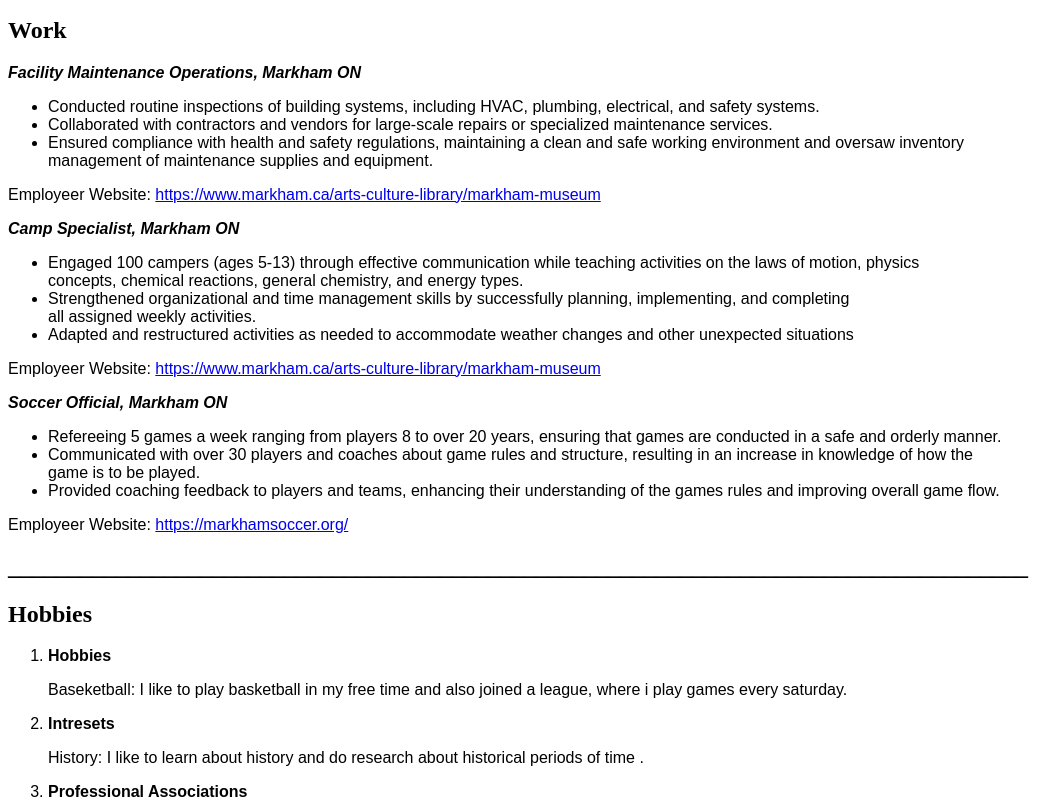
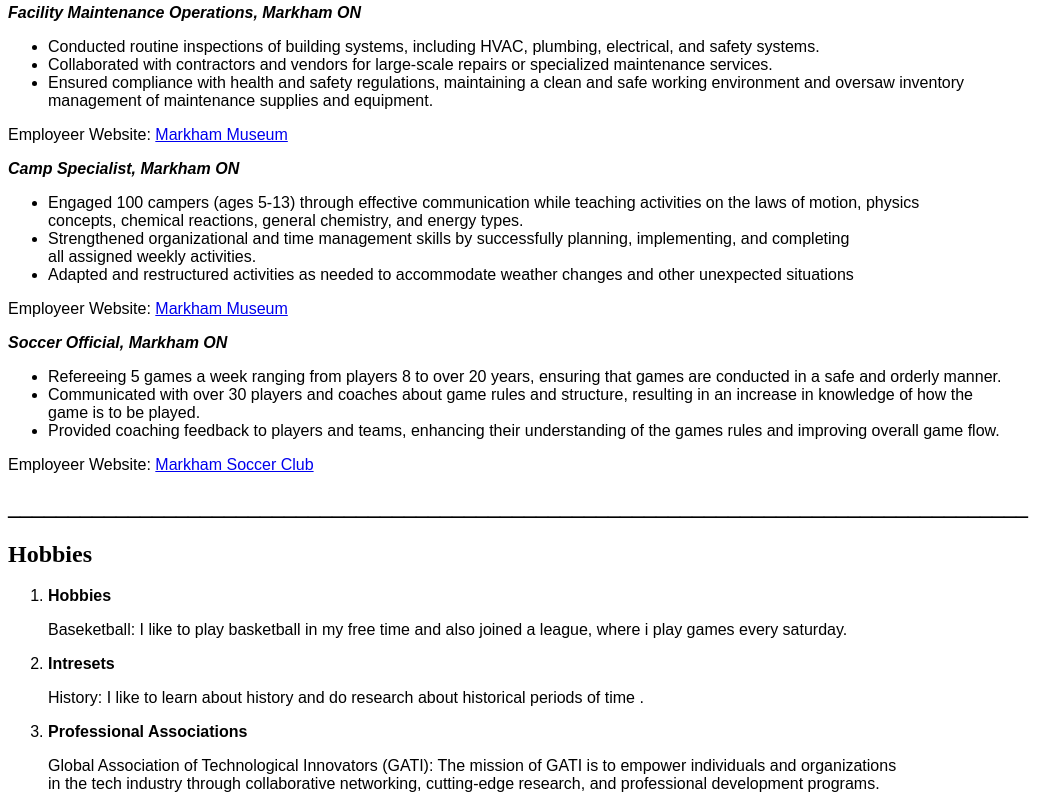
Before and after one commit to thavarap/thavarap.github.io, a plain HTML site: page index.html in a window 1280 px wide. Shown: the part 545-1348 px from the top of the page, without its empty margins (0-1055 px from the left). Drawn offline with Linux system fonts and the light colour scheme.

Commit message:
Update index.html

```diff
--- a/index.html
+++ b/index.html
@@ -9,7 +9,6 @@ I have also not made my work available to anyone else.
     <title> Prashan Thavarajah Website </title>
   </head>
   <body>
-        <h1>-------------------------------------------Resume------------------------------------------- </h1>
         <h2>_____________________________________________________________________________________</h2>
         <img src="P2.jpg" style="float: left; margin-right: 20px;" width="150">
         <h1> <em> Prashan <br>Thavarajah</em>
@@ -24,19 +23,19 @@ I have also not made my work available to anyone else.
          <li>Collaborated with contractors and vendors for large-scale repairs or specialized maintenance services. </li>
          <li>Ensured compliance with health and safety regulations, maintaining a clean and safe working environment and oversaw inventory <br> management of maintenance supplies and equipment.</li>
           </ul>
-          <p style="font-family: 'Arial';">Employeer Website: <a href="url">https://www.markham.ca/arts-culture-library/markham-museum</a> </p>
+          <p style="font-family: 'Arial';">Employeer Website: <a href="https://www.markham.ca/arts-culture-library/markham-museum">Markham Museum</a> </p>
           <p><em><b style="font-family: 'Arial';" > Camp Specialist, Markham ON </em></b></p>
          <ul style="font-family: 'Arial';"><li>Engaged 100 campers (ages 5-13) through effective communication while teaching activities on the laws of motion, physics <br> concepts, chemical reactions, general chemistry, and energy types.</li>
          <li>Strengthened organizational and time management skills by successfully planning, implementing, and completing <br> all assigned weekly activities. </li>
          <li>Adapted and restructured activities as needed to accommodate weather changes and other unexpected situations</li>
          </ul>
-         <p style="font-family: 'Arial';">Employeer Website: <a href="url" >https://www.markham.ca/arts-culture-library/markham-museum</a> </p>
+         <p style="font-family: 'Arial';">Employeer Website: <a href="https://www.markham.ca/arts-culture-library/markham-museum" >Markham Museum</a> </p>
          <p><em><b style="font-family: 'Arial';" > Soccer Official, Markham ON </em></b></p>
          <ul style="font-family: 'Arial';"><li>Refereeing 5 games a week ranging from players 8 to over 20 years, ensuring that games are conducted in a safe and orderly manner.</li>
          <li>Communicated with over 30 players and coaches about game rules and structure, resulting in an increase in knowledge of how the <br> game is to be played.</li>
          <li>Provided coaching feedback to players and teams, enhancing their understanding of the games rules and improving overall game flow.</li>
          </ul>
-         <p style="font-family: 'Arial';">Employeer Website: <a href="url" >https://markhamsoccer.org/</a> </p>
+         <p style="font-family: 'Arial';">Employeer Website: <a href="https://markhamsoccer.org/" >Markham Soccer Club</a> </p>
          <h2>_____________________________________________________________________________________</h2>
          <h2 style="font-family: 'Times New Roman'; margin-top: 20px; clear: left;" >
           Hobbies</h2>
```
